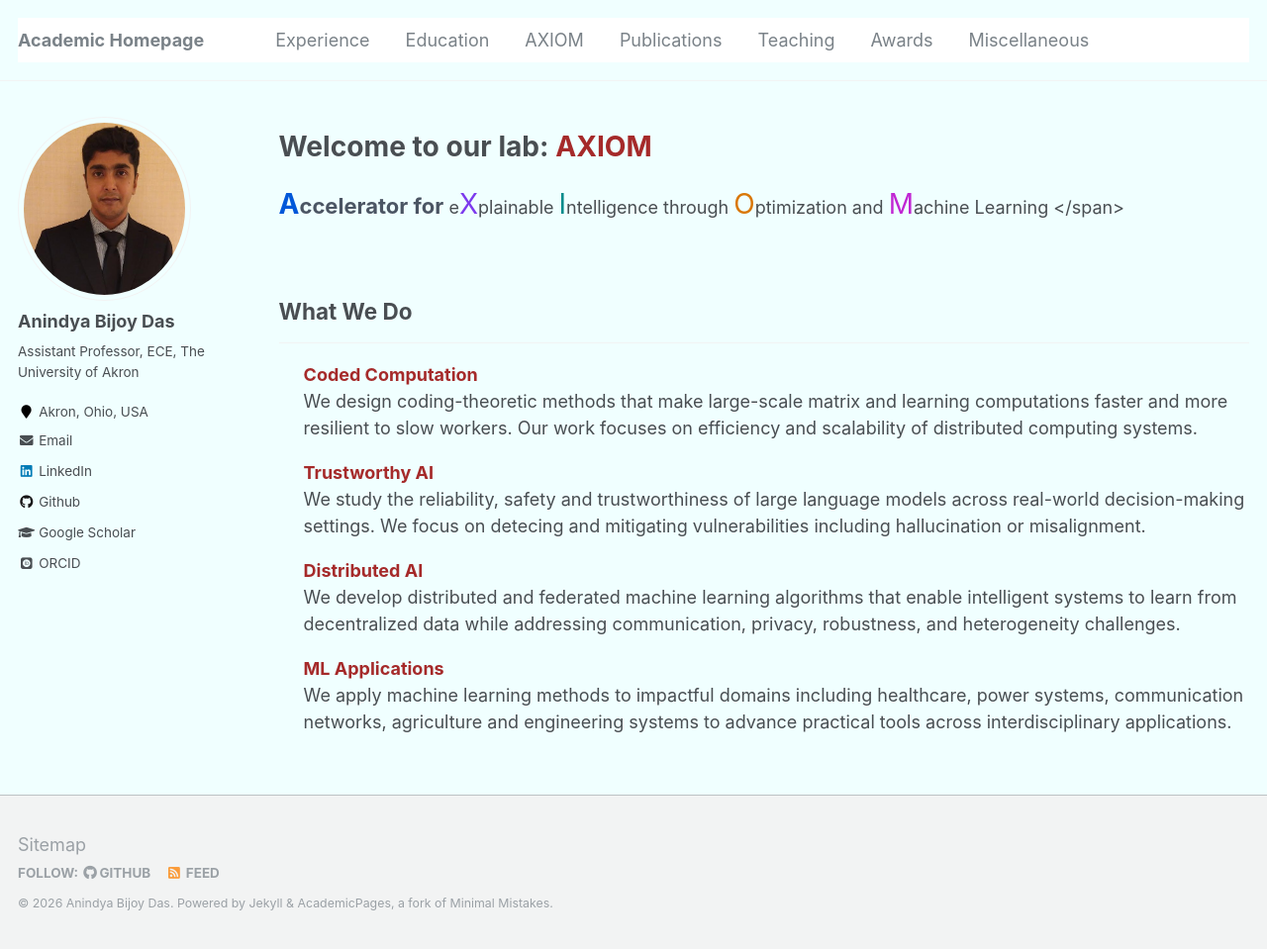
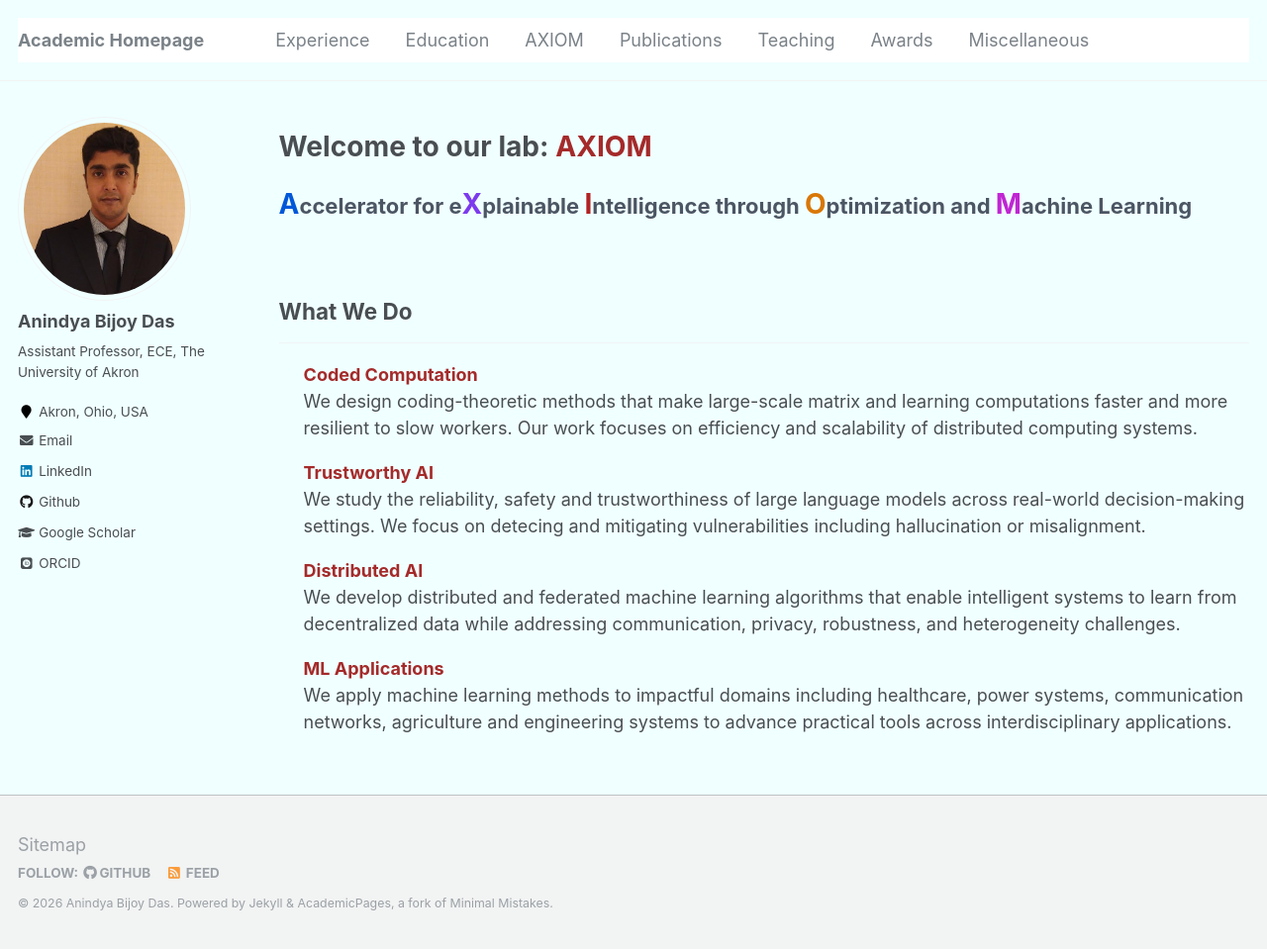
Before and after one commit to anindyabijoydas/portfolio, a Jekyll site: the page built from _pages/axiom.md, in a window 1280 px wide and 959 px high. Shown: the whole window at 99% size. Built offline with Jekyll 4.4.1, drawn with Linux system fonts in a browser that asks for light colours; some web fonts are replaced.

Commit message:
Update axiom.md

```diff
--- a/_pages/axiom.md
+++ b/_pages/axiom.md
@@ -29,8 +29,8 @@ Welcome to our lab: <span style="color:brown">**AXIOM**</span>
 
 <span style="font-size:22px; font-weight:700; color:#4B5563; line-height:1.6;">
 <span style="color:#0057D9; font-size:28px;">A</span>ccelerator for
-</span>e<span style="color:#7C3AED; font-size:28px;">X</span>plainable
-<span style="color:#008B8B; font-size:28px;">I</span>ntelligence through
+e<span style="color:#7C3AED; font-size:28px;">X</span>plainable
+<span style="color:#B22222; font-size:28px;">I</span>ntelligence through
 <span style="color:#D97706; font-size:28px;">O</span>ptimization and
 <span style="color:#C026D3; font-size:28px;">M</span>achine Learning
 </span>
```
